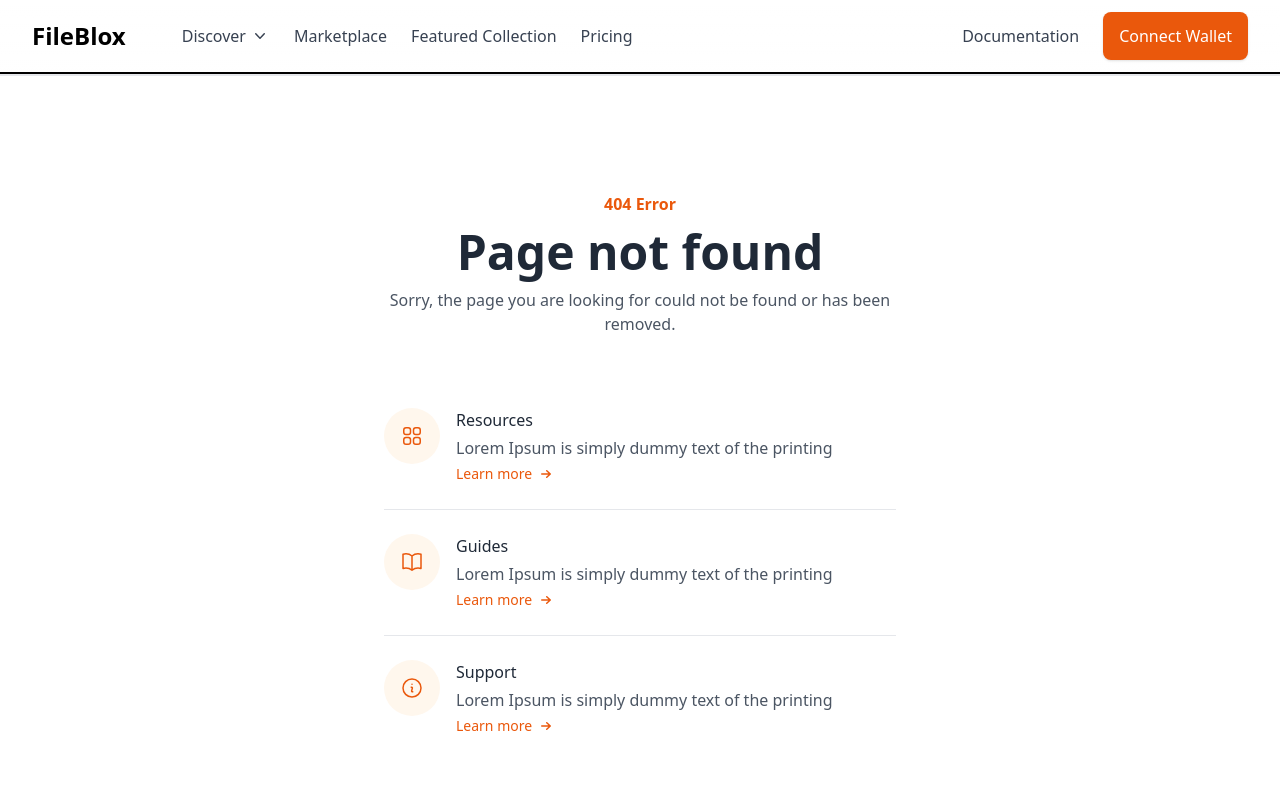
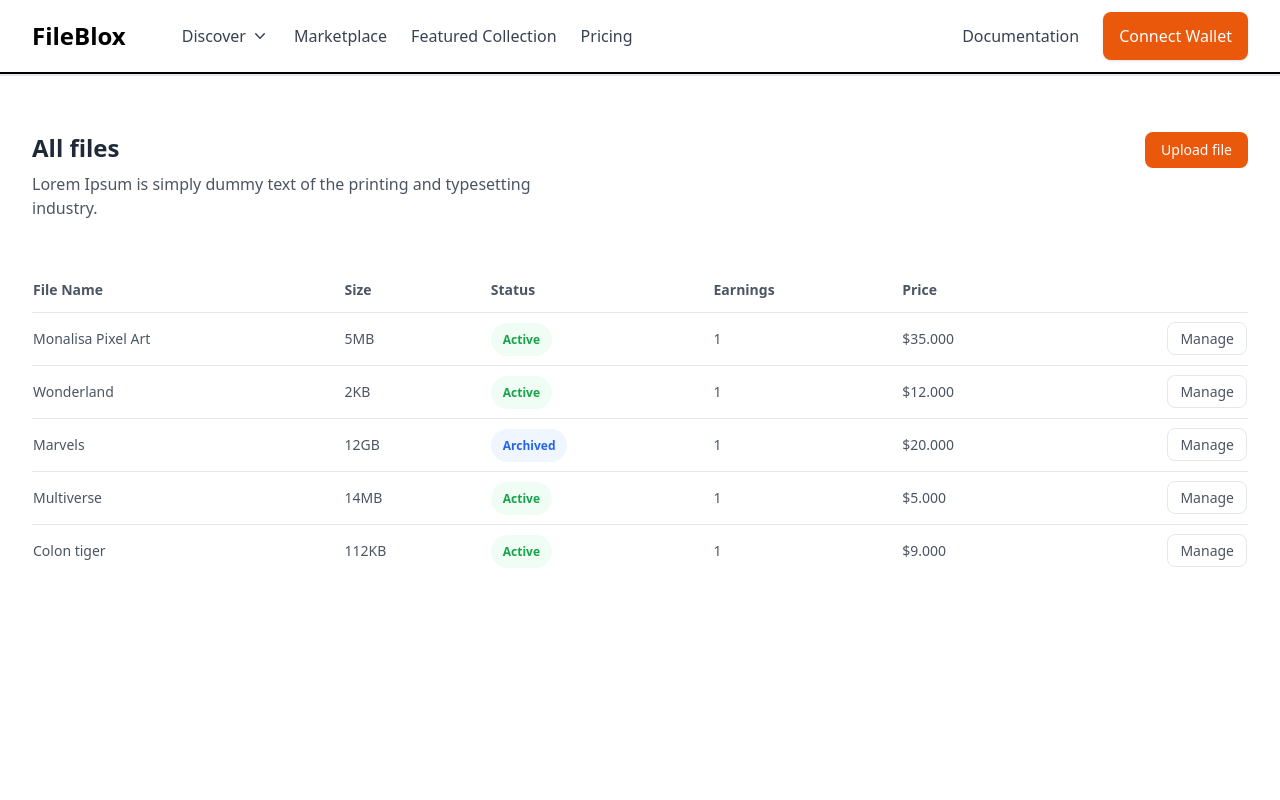
Before and after one commit to raldblox/fileblox, a Next.js app in the folder react-web-app/: page /dashboard in a window 1280 px wide. Before the commit this address had no page. Shown: the top 800 px of the page. Built offline with nearby package versions, Linux system fonts and the light colour scheme.

Commit message:
Updated dashboard page

```diff
--- a/react-web-app/pages/(user)/dashboard.js
+++ /dev/null
@@ -1,9 +0,0 @@
-import React from 'react'
-
-const dashboard = () => {
-    return (
-        <div>dashboard</div>
-    )
-}
-
-export default dashboard
--- /dev/null
+++ b/react-web-app/pages/dashboard/index.js
@@ -0,0 +1,102 @@
+import Link from "next/link"
+
+export default () => {
+
+    const tableItems = [
+        {
+            name: "Monalisa Pixel Art",
+            size: "5MB",
+            status: "Active",
+            price: "$35.000",
+            tokenID: "1"
+        },
+        {
+            name: "Wonderland",
+            size: "2KB",
+            status: "Active",
+            price: "$12.000",
+            tokenID: "1"
+        },
+        {
+            name: "Marvels",
+            size: "12GB",
+            status: "Archived",
+            price: "$20.000",
+            tokenID: "1"
+        },
+        {
+            name: "Multiverse",
+            size: "14MB",
+            status: "Active",
+            price: "$5.000",
+            tokenID: "1"
+        },
+        {
+            name: "Colon tiger",
+            size: "112KB",
+            status: "Active",
+            price: "$9.000",
+            tokenID: "1"
+        },
+    ]
+
+
+    return (
+        <div className="max-w-screen-xl mx-auto px-4 md:px-8 min-h-screen py-14">
+            <div className="items-start justify-between md:flex">
+                <div className="max-w-lg">
+                    <h3 className="text-gray-800 text-xl font-bold sm:text-2xl">
+                        All files
+                    </h3>
+                    <p className="text-gray-600 mt-2">
+                        Lorem Ipsum is simply dummy text of the printing and typesetting industry.
+                    </p>
+                </div>
+                <div className="mt-3 md:mt-0">
+                    <Link
+                        href="/marketplace/upload"
+                        className="inline-block px-4 py-2 text-white duration-150 font-medium bg-orange-600 rounded-lg hover:bg-orange-500 active:bg-orange-700 md:text-sm"
+                    >
+                        Upload file
+                    </Link>
+                </div>
+            </div>
+            <div className="mt-12 relative h-max overflow-auto">
+                <table className="w-full table-auto text-sm text-left">
+                    <thead className="text-gray-600 font-medium border-b">
+                        <tr>
+                            <th className="py-3 pr-6">File Name</th>
+                            <th className="py-3 pr-6">Size</th>
+                            <th className="py-3 pr-6">Status</th>
+                            <th className="py-3 pr-6">Earnings</th>
+                            <th className="py-3 pr-6">Price</th>
+
+                        </tr>
+                    </thead>
+                    <tbody className="text-gray-600 divide-y">
+                        {
+                            tableItems.map((item, idx) => (
+                                <tr key={idx}>
+                                    <td className="pr-6 py-4 whitespace-nowrap">{item.name}</td>
+                                    <td className="pr-6 py-4 whitespace-nowrap">{item.size}</td>
+                                    <td className="pr-6 py-4 whitespace-nowrap">
+                                        <span className={`px-3 py-2 rounded-full font-semibold text-xs ${item.status == "Active" ? "text-green-600 bg-green-50" : "text-blue-600 bg-blue-50"}`}>
+                                            {item.status}
+                                        </span>
+                                    </td>
+                                    <td className="pr-6 py-4 whitespace-nowrap">{item.tokenID}</td>
+                                    <td className="pr-6 py-4 whitespace-nowrap">{item.price}</td>
+                                    <td className="text-right whitespace-nowrap">
+                                        <a href="javascript:void()" className="py-1.5 px-3 text-gray-600 hover:text-gray-500 duration-150 hover:bg-gray-50 border rounded-lg">
+                                            Manage
+                                        </a>
+                                    </td>
+                                </tr>
+                            ))
+                        }
+                    </tbody>
+                </table>
+            </div>
+        </div>
+    )
+}
```
